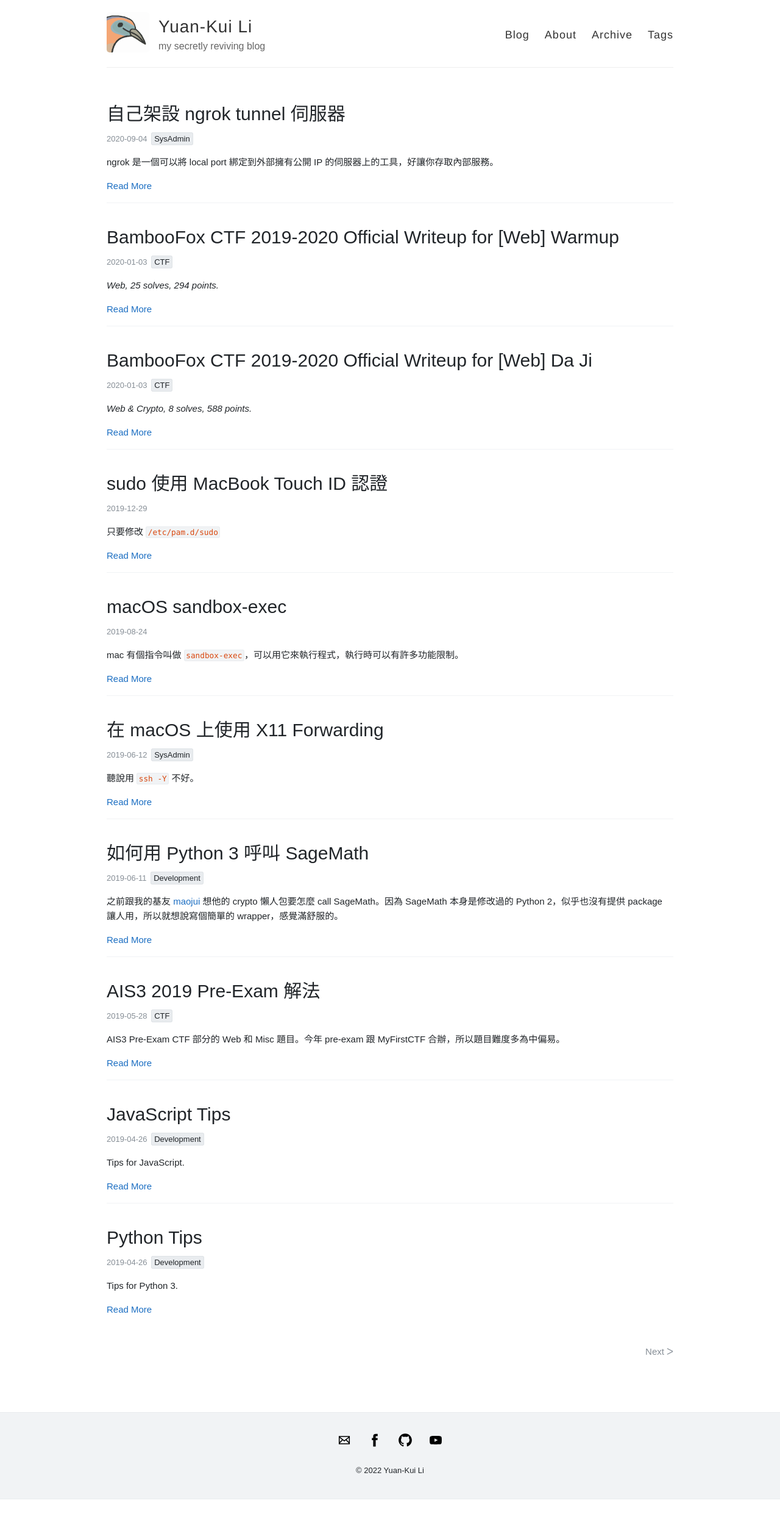
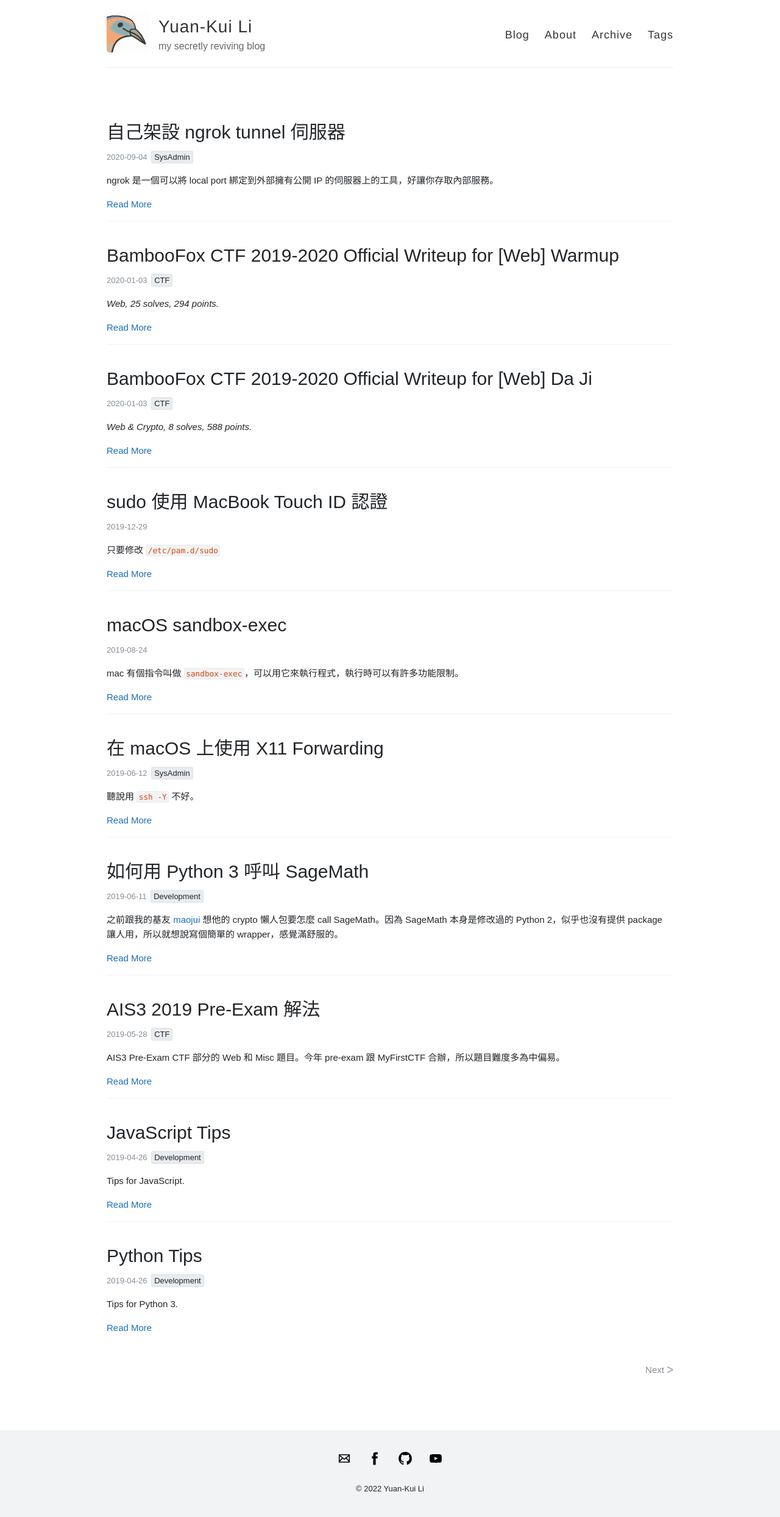
Before and after one commit to djosix/djosix.github.io, a Jekyll site: the page built from index.html, in a window 1280 px wide. Shown: the whole page at 61% size. Built offline with Jekyll 4.4.1, drawn with Linux system fonts in a browser that asks for light colours; the list of posts is cut into pages by our own code; before the commit the page ends 2458 px from its top, so only the background shows below that.

Commit message:
fix footer

```diff
--- a/_layouts/default.html
+++ b/_layouts/default.html
@@ -9,10 +9,12 @@
     </div>
 
     <div class="wrapper-footer">
-      <div class="container">
-        <footer class="footer">
-          {% include footer.html %}
-        </footer>
+      <div class="footer-colored-area">
+        <div class="container">
+          <footer class="footer">
+            {% include footer.html %}
+          </footer>
+        </div>
       </div>
     </div>
 
--- a/style.scss
+++ b/style.scss
@@ -58,7 +58,7 @@
 html {
   font-size: $base-font-size;
   font-weight: $base-font-weight;
-
+  height: 100%;
   min-height: 100%;
 }
 
@@ -67,6 +67,8 @@ body {
   color: $base-color;
   line-height: 1.6;
   min-height: 100% !important;
+  display: flex;
+  flex-direction: column;
 }
 
 .container {
@@ -601,10 +603,16 @@ nav {
 }
 
 // Footer
+
 .wrapper-footer {
+  margin-top: auto;
+}
+
+.footer-colored-area {
   margin-top: 50px;
+  width: 100%;
+  height: 100%;
   border-top: 1px solid $footer-border-color;
-  border-bottom: 1px solid $footer-border-color;
   background-color: $footer-background-color;
 }
 
```
